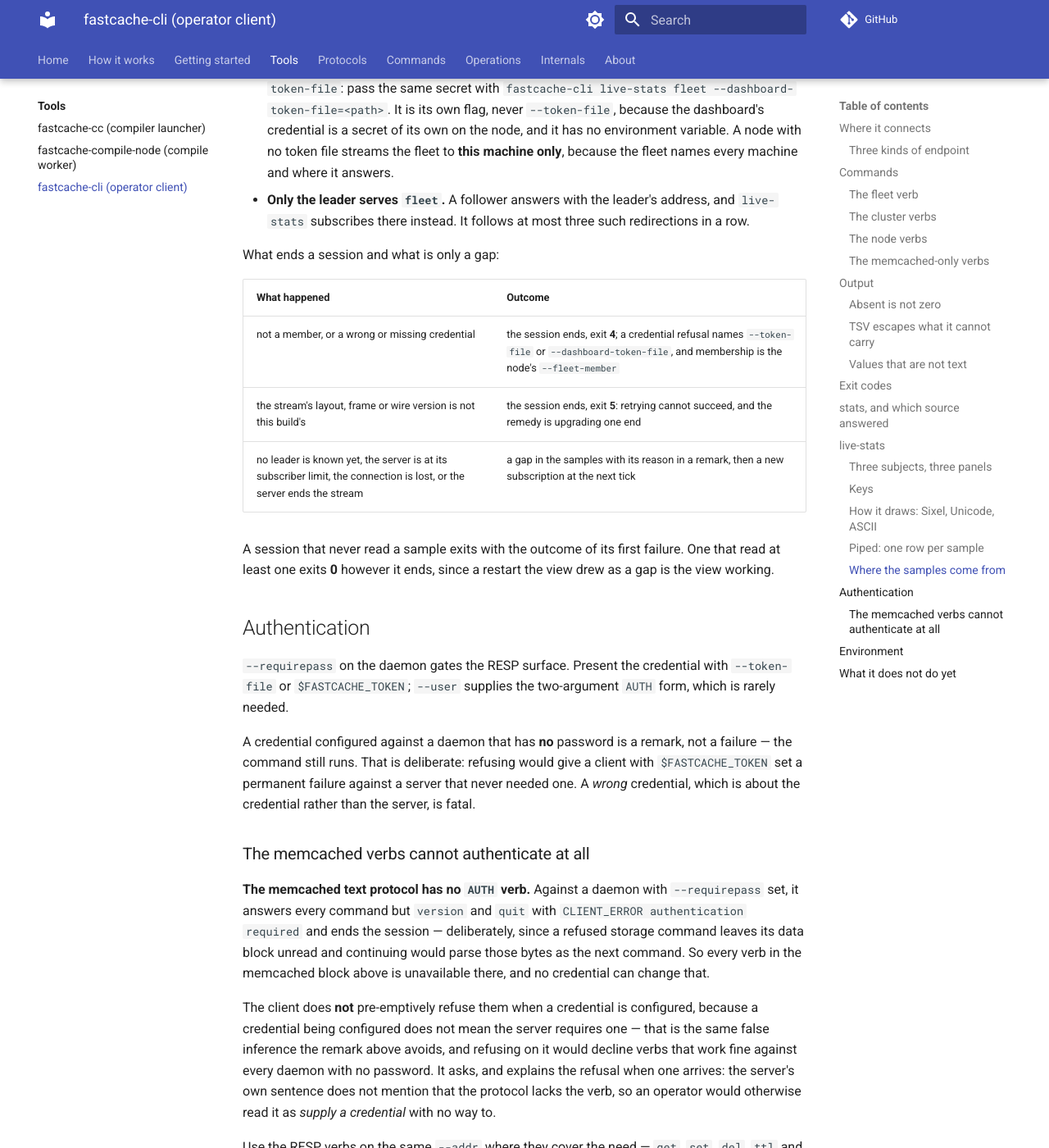
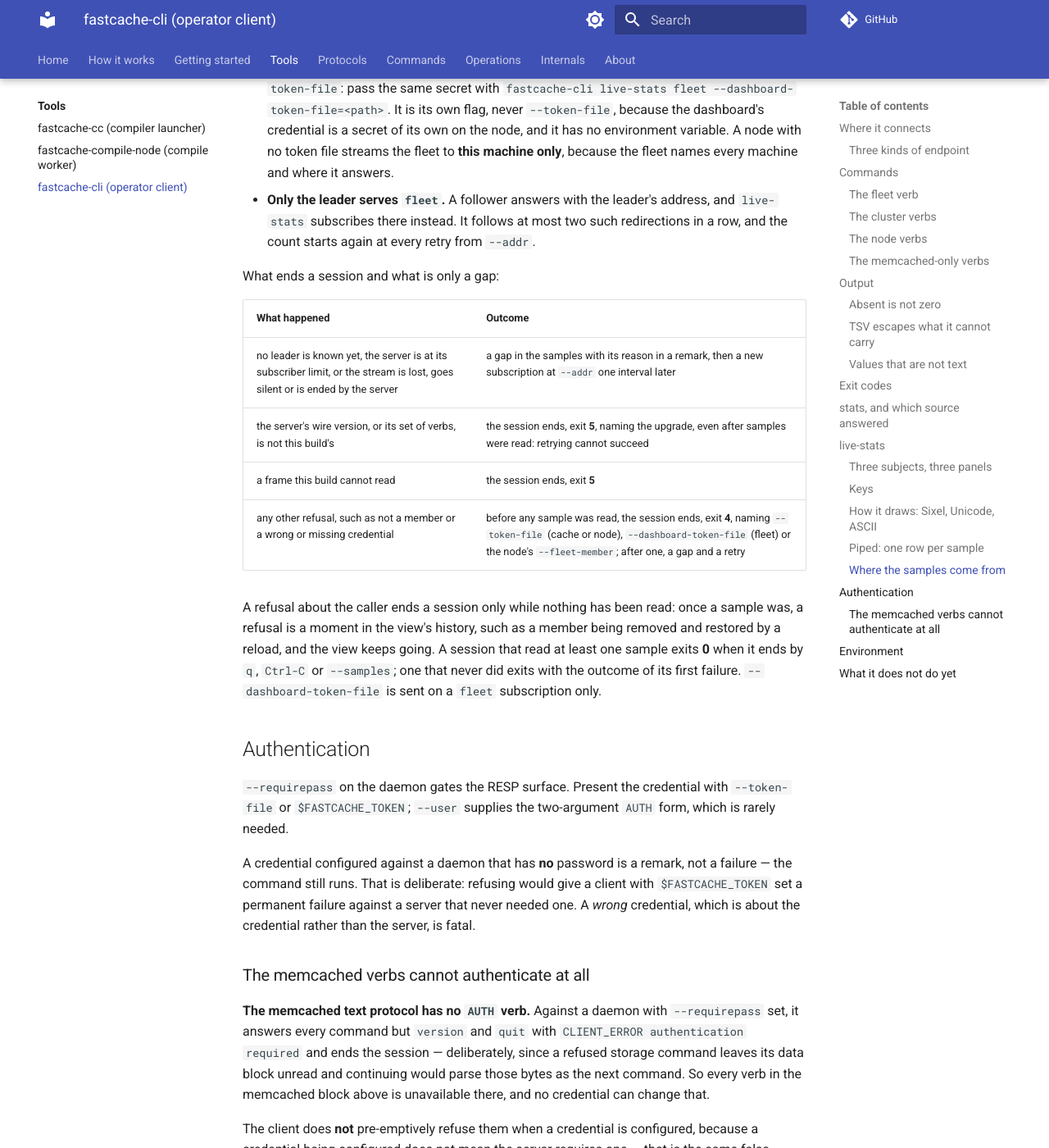
Before and after one commit to LASTRADA-Software/fastcached, an MkDocs documentation site: the page built from docs/tools/fastcache-cli.md, in a window 1280 px wide and 1400 px high, scrolled down 15750 px. Shown: the whole window at 82% size. Built offline with MkDocs 1.6.1 and Material for MkDocs 9.7.7, drawn with Linux system fonts in a browser that asks for light colours; comment, search, counter and statistics services are not loaded.

Commit message:
docs: live-stats' session-end table follows the client as it was decided
The live-stats section (added with e3fd59a9, whose message does not say so)
described the #1399 client's refusals as they stood at lane-escapes' D7.
The client decided two things since, and the section described neither:

- A `NotLeader` naming the leader is followed at most two times in a row,
  not three, and the count restarts at every retry from `--addr`.
- A refusal about the caller (not a member, a wrong or missing credential,
  anything unlisted) ends the session with exit 4 only before any sample
  was read. After one, it is a gap and a retry. `UnsupportedVersion` and
  `UnimplementedVerb` end the session with exit 5 even after readings, and
  so does an unreadable frame.

The table now has those four rows. The exit-code paragraph says a gap
never ends a session and names what does. It also says the dashboard
credential is sent on a fleet subscription only.

Refs #134
Refs #1399

Signed-off-by: Christian Parpart <christian@parpart.family>

```diff
--- a/docs/tools/fastcache-cli.md
+++ b/docs/tools/fastcache-cli.md
@@ -691,20 +691,24 @@ Who may subscribe follows the verbs' own rules:
   streams the fleet to **this machine only**, because the fleet names every machine
   and where it answers.
 - **Only the leader serves `fleet`.** A follower answers with the leader's address,
-  and `live-stats` subscribes there instead. It follows at most three such
-  redirections in a row.
+  and `live-stats` subscribes there instead. It follows at most two such redirections
+  in a row, and the count starts again at every retry from `--addr`.
 
 What ends a session and what is only a gap:
 
 | What happened | Outcome |
 |---|---|
-| not a member, or a wrong or missing credential | the session ends, exit **4**; a credential refusal names `--token-file` or `--dashboard-token-file`, and membership is the node's `--fleet-member` |
-| the stream's layout, frame or wire version is not this build's | the session ends, exit **5**: retrying cannot succeed, and the remedy is upgrading one end |
-| no leader is known yet, the server is at its subscriber limit, the connection is lost, or the server ends the stream | a gap in the samples with its reason in a remark, then a new subscription at the next tick |
+| no leader is known yet, the server is at its subscriber limit, or the stream is lost, goes silent or is ended by the server | a gap in the samples with its reason in a remark, then a new subscription at `--addr` one interval later |
+| the server's wire version, or its set of verbs, is not this build's | the session ends, exit **5**, naming the upgrade, even after samples were read: retrying cannot succeed |
+| a frame this build cannot read | the session ends, exit **5** |
+| any other refusal, such as not a member or a wrong or missing credential | before any sample was read, the session ends, exit **4**, naming `--token-file` (cache or node), `--dashboard-token-file` (fleet) or the node's `--fleet-member`; after one, a gap and a retry |
 
-A session that never read a sample exits with the outcome of its first failure. One
-that read at least one exits **0** however it ends, since a restart the view drew as a
-gap is the view working.
+A refusal about the caller ends a session only while nothing has been read: once a
+sample was, a refusal is a moment in the view's history, such as a member being
+removed and restored by a reload, and the view keeps going. A session that read at
+least one sample exits **0** when it ends by `q`, `Ctrl-C` or `--samples`; one
+that never did exits with the outcome of its first failure. `--dashboard-token-file`
+is sent on a `fleet` subscription only.
 
 ## Authentication
 
```
